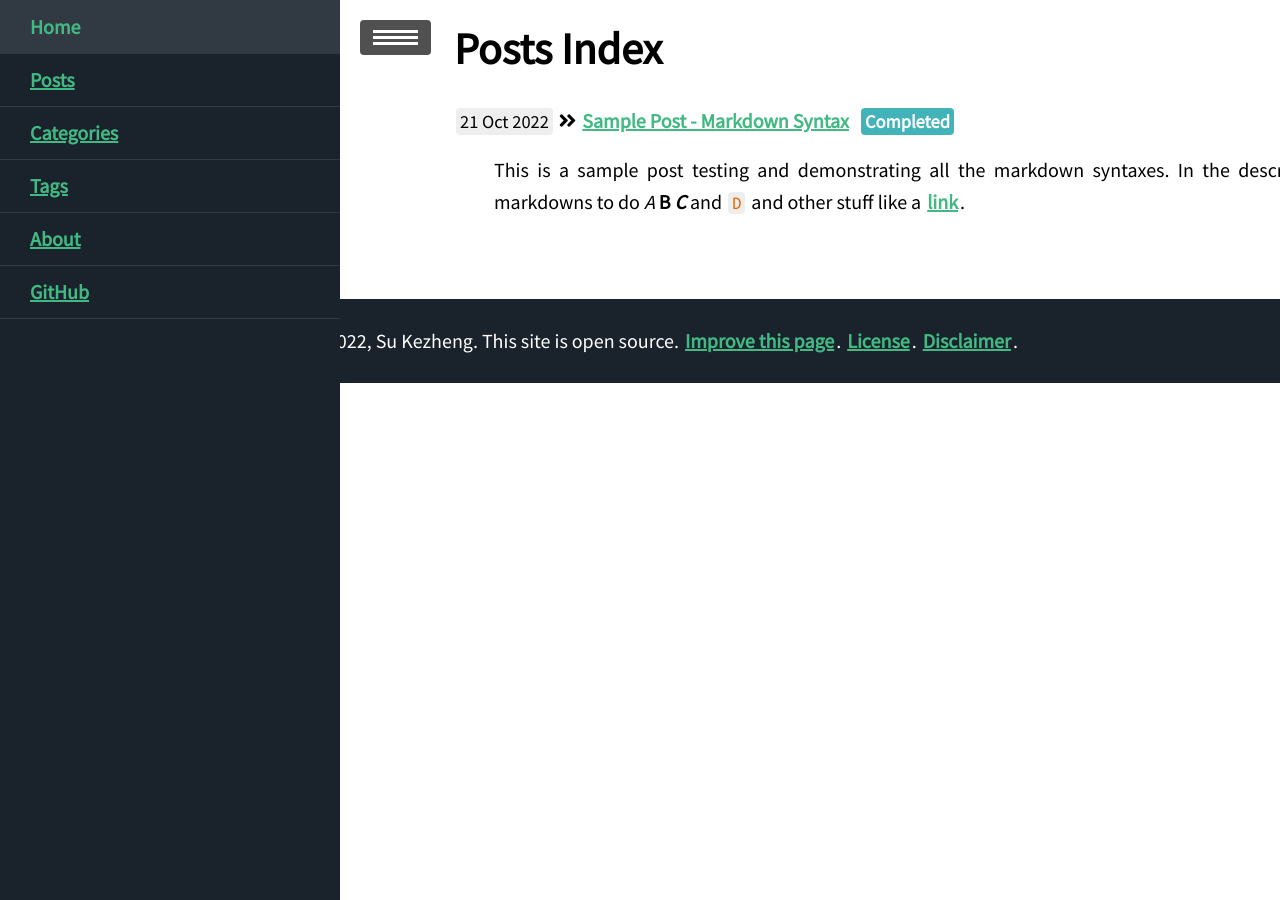
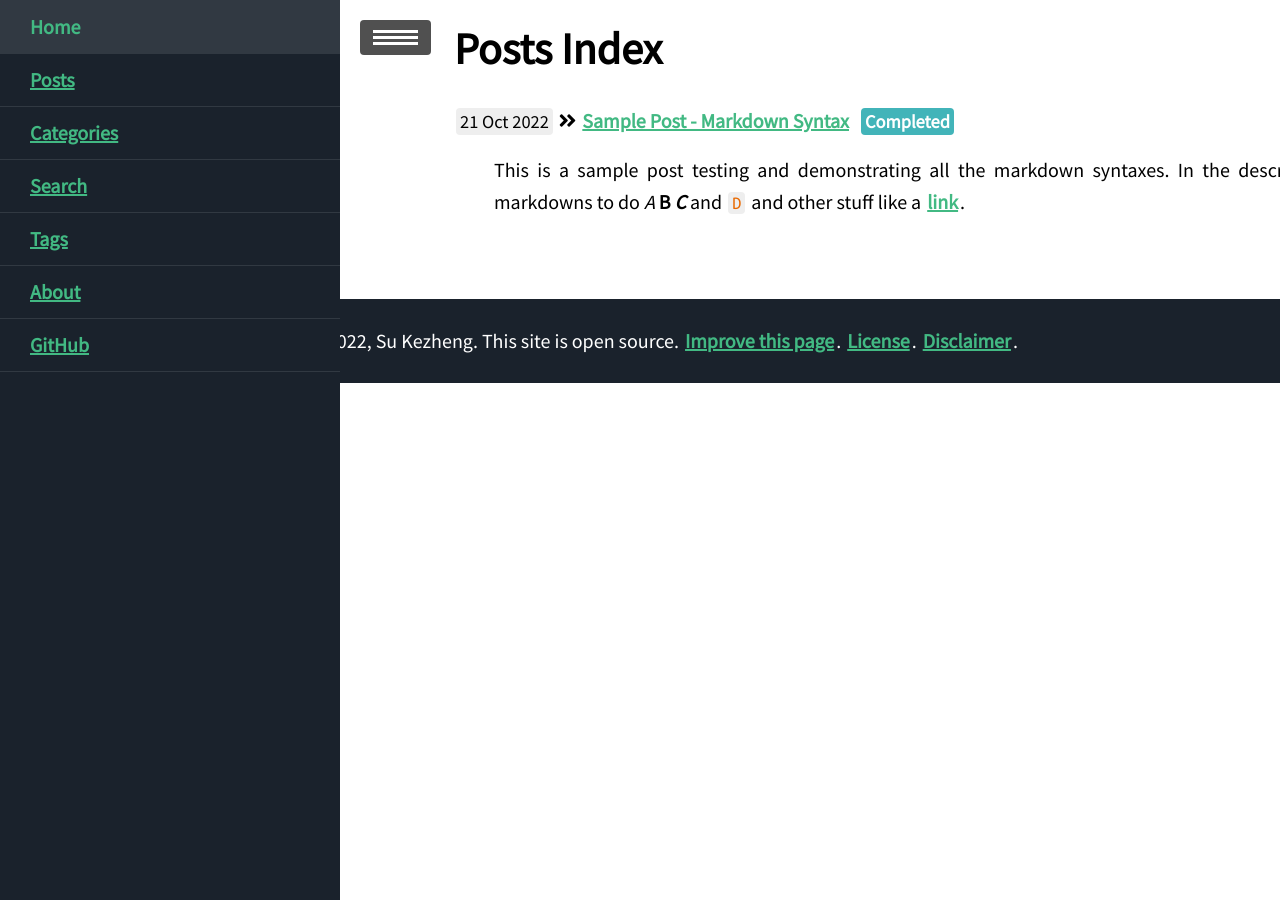
Before and after one commit to ssskz/ssskz.github.io, a Jekyll site: the page built from blog/index.html, in a window 1280 px wide. Built offline with Jekyll 4.4.1, drawn with Linux system fonts in a browser that asks for light colours; nearby versions of some CDN libraries.

Commit message:
Update navitem.html

```diff
--- a/_includes/navitem.html
+++ b/_includes/navitem.html
@@ -1,6 +1,7 @@
 <a class="sidebar-nav-item" href="{{site.url}}{{site.baseurl}}/">Home</a>
 <a class="sidebar-nav-item" href="{{site.url}}{{site.baseurl}}/blog" >Posts</a>
 <a class="sidebar-nav-item" href="{{site.url}}{{site.baseurl}}/blog/categories" >Categories</a>
+<a class="sidebar-nav-item" href="{{site.url}}{{ site.baseurl }}/blog/search" >Search</a>
 <a class="sidebar-nav-item" href="{{site.url}}{{site.baseurl}}/blog/tags" >Tags</a>
 <a class="sidebar-nav-item" href="{{site.url}}{{site.baseurl}}/about"  >About</a>
 {% if site.github_username %}
```
